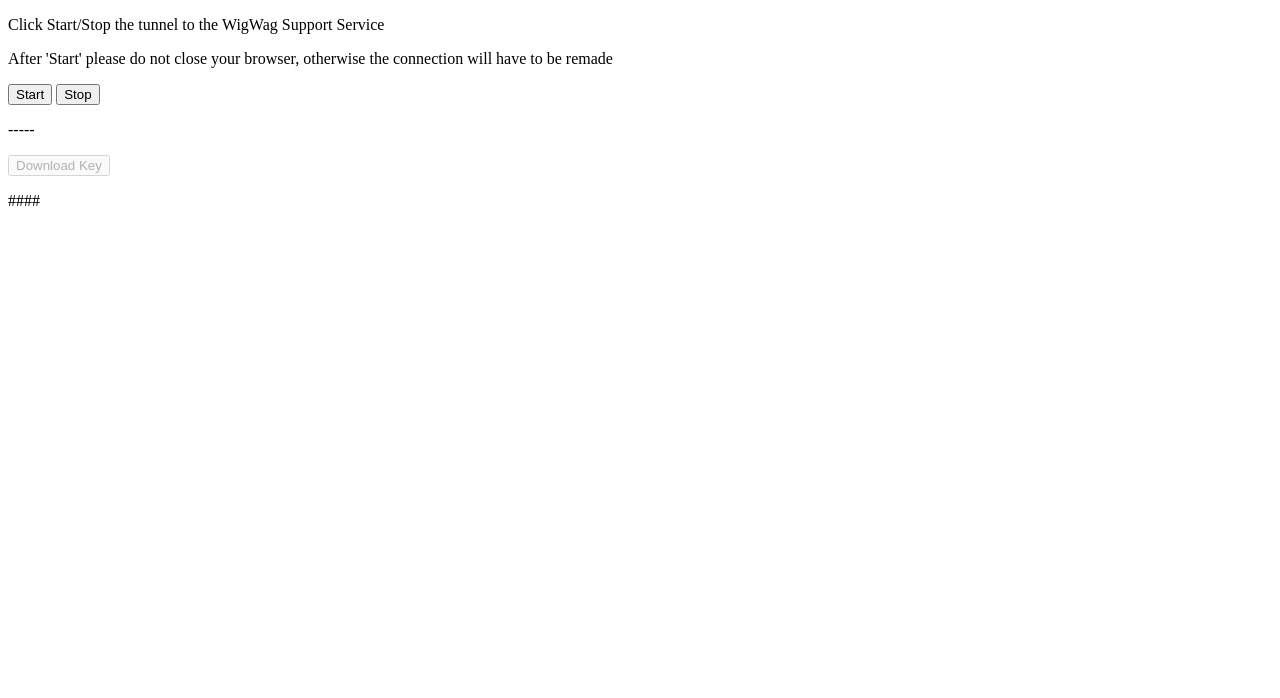
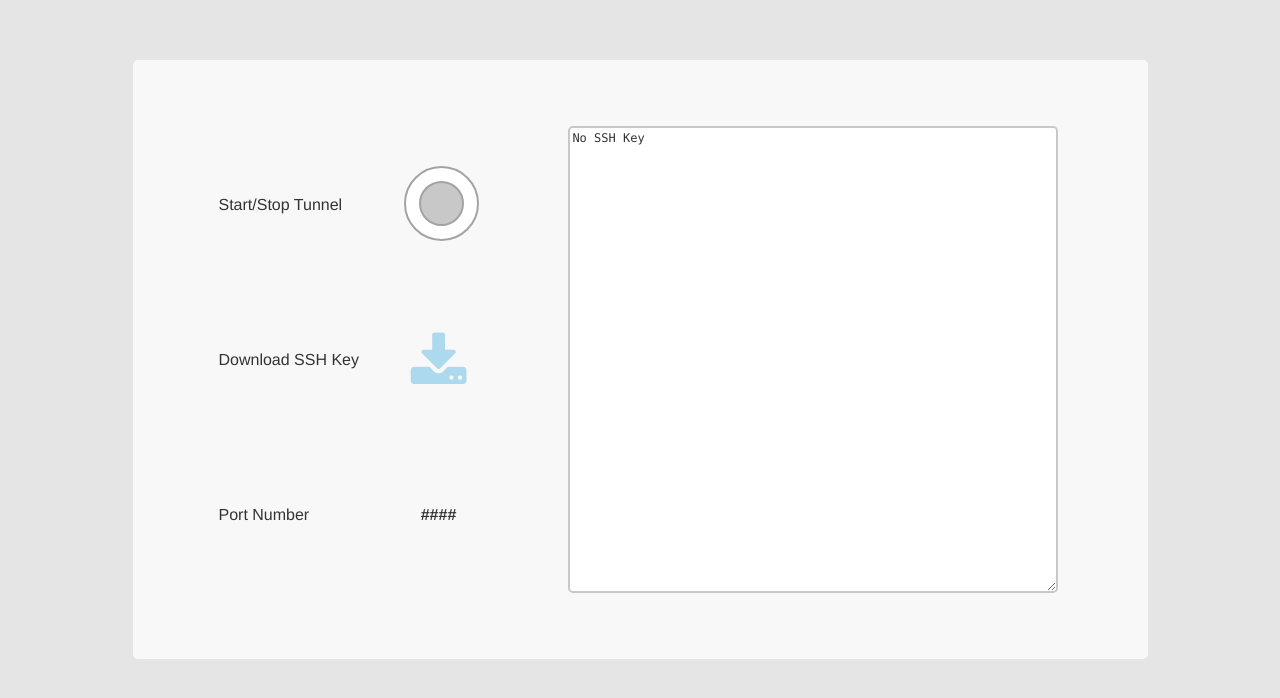
Before and after one commit to PelionIoT/wwrelay-utils, a website: page WWSupportTunnel/public/index.html in a window 1280 px wide. Drawn offline with nearby package versions, Linux system fonts and the light colour scheme; no server answers.

Commit message:
Merging mvp changes to master

```diff
--- a/WWSupportTunnel/public/index.html
+++ b/WWSupportTunnel/public/index.html
@@ -1,6 +1,9 @@
 <!DOCTYPE html>
 <html>
 <head>
+	<link rel="stylesheet" href="https://maxcdn.bootstrapcdn.com/bootstrap/3.3.5/css/bootstrap.min.css">
+	<link rel="stylesheet" href="https://maxcdn.bootstrapcdn.com/font-awesome/4.4.0/css/font-awesome.min.css">
+	<link rel="stylesheet" type="text/css" href="css/styles.css">
 	<script src="https://cdnjs.cloudflare.com/ajax/libs/jquery/2.1.1/jquery.min.js"></script>
 	<script src="js/ui.js"></script>
 	<script src="/socket.io/socket.io.js"></script>
@@ -8,20 +11,40 @@
 </head>
 <body>
 
-<p>Click Start/Stop the tunnel to the WigWag Support Service</p>
-<p>After 'Start' please do not close your browser, otherwise the connection will have to be remade</p>
+<!-- <p>Click Start/Stop the tunnel to the WigWag Support Service</p>
+<p>After 'Start' please do not close your browser, otherwise the connection will have to be remade</p> -->
 
-<button id="start" onclick="start()">Start</button>
-
-<button id="stop" onclick="stop()">Stop</button>
-
-<p id="display-key">-----</p>
-
-<a href="/downloadKey">
-	<button id="downloadKey" onclick="download()">Download Key</button>
-</a>
-
-<p id="display-port">####</p>
+<div class="tunnel-container">
+	<div class="left-holder">
+		<div class="left-section">
+			<p class="left-name">Start/Stop Tunnel</p>
+			<div class="left-action" id="startstop" onclick="startstop()">
+				<div id="innerbutton"></div>
+			</div>
+		</div>
+		<div class="left-section">
+			<p class="left-name">Download SSH Key</p>
+			<a class="left-action" href="/downloadKey">
+				<i class="fa fa-download" id="downloadKey" onclick="download()"></i>
+			</a>
+		</div>
+		<div class="left-section">
+			<p class="left-name">Port Number</p>
+			<p class="left-action" id="display-port">####</p>
+		</div>
+	</div>
+	<div class="right-holder">
+		<textarea id="display-full-key" rows="27" cols="65" spellcheck='false' readonly>No SSH Key</textarea>
+	</div>
+</div>
 
 </body>
 </html>
+
+<!--
+XXX change start and stop to start/stop one button
+XXXput ssh key in nice textbox
+download key -> download rene-con
+copy key to clipboard - ready to paste
+copy port to clipboard - ready to paste
+-->
```
